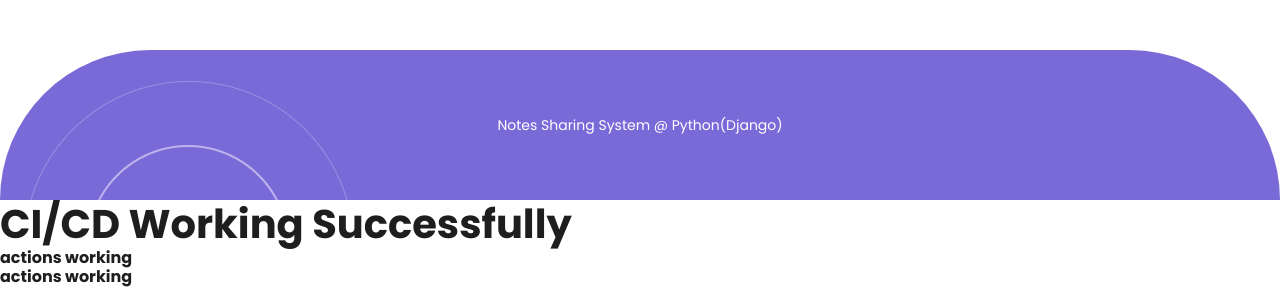
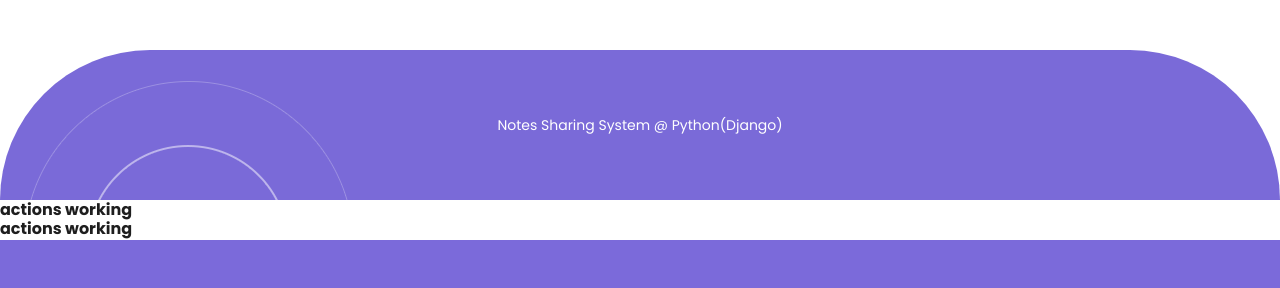
Before and after one commit to manoj-991/django-notes-sharing-system, a Django app: page / in a window 1280 px wide. Shown: the part 1533-1821 px from the top of the page. After the commit the page ends 1773 px from the top, so only its background shows below. Run offline with Django 5.2, Linux system fonts and the light colour scheme; some libraries are stand-ins or nearby versions.

Commit message:
actions foucsed

```diff
--- a/nss/notessharing/templates/index.html
+++ b/nss/notessharing/templates/index.html
@@ -147,7 +147,6 @@ https://templatemo.com/tm-586-scholar
   <script src="{% static 'js/custom.js' %}"></script>
 
 
-<h1>CI/CD Working Successfully</h1>
 <h6>actions working</h6>
 <h6>actions working</h6>
   </body>
```
